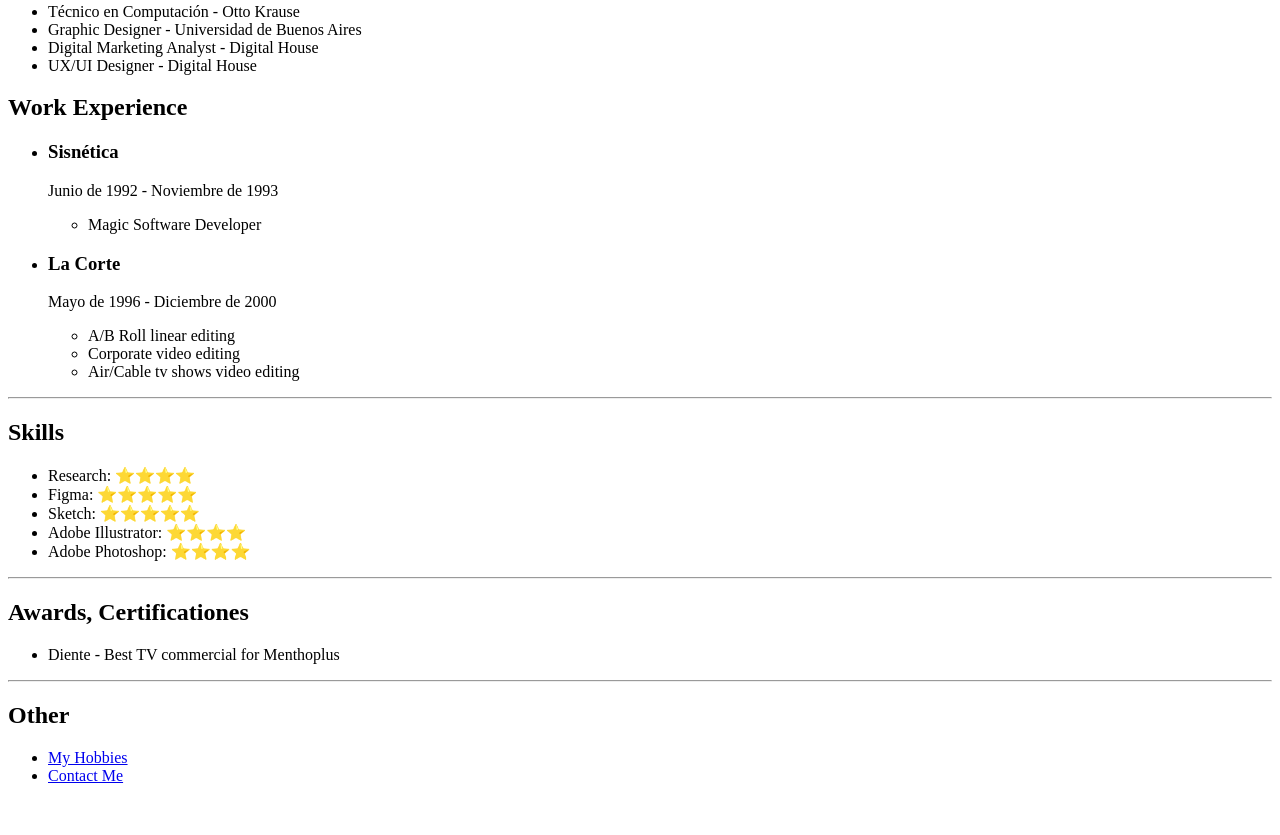
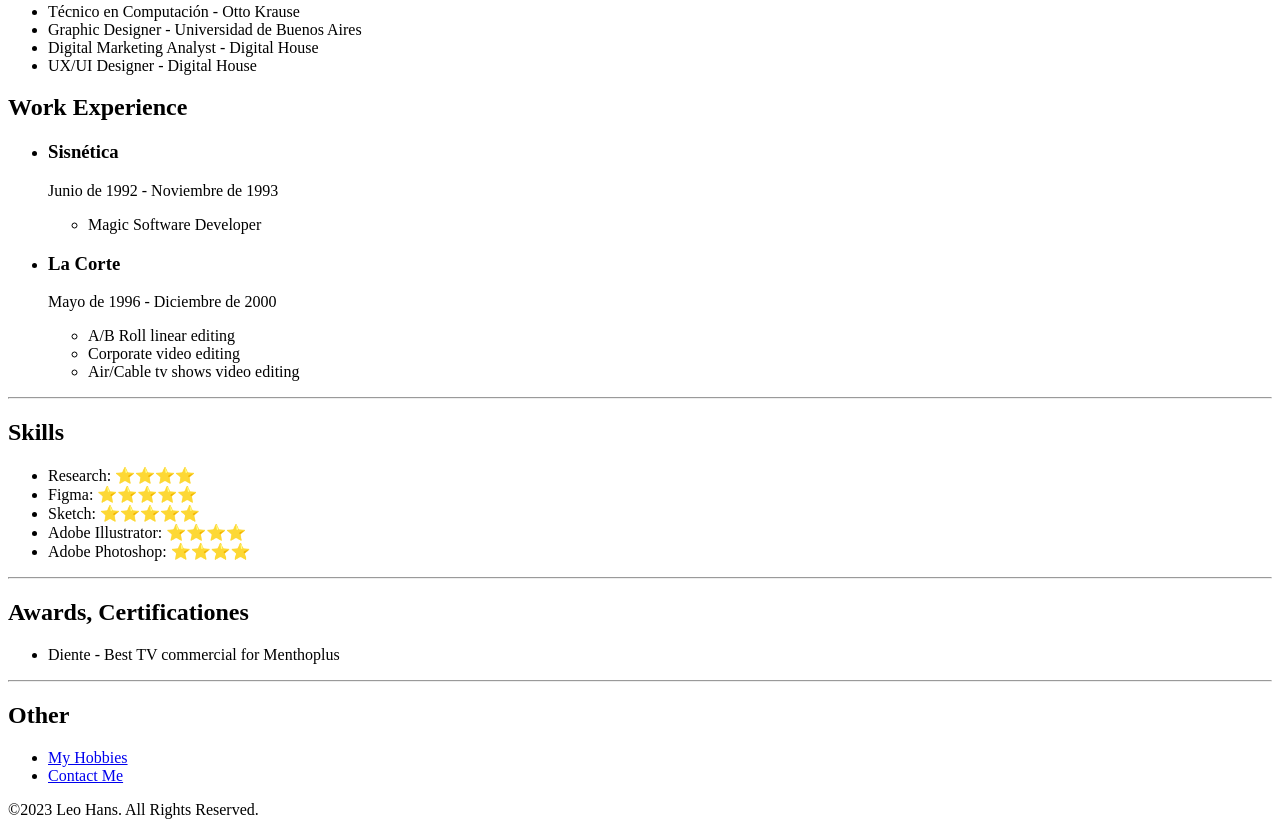
Before and after one commit to followleohans/test, a plain HTML site: page index.html in a window 1280 px wide. Shown: the part 431-1266 px from the top of the page. Before the commit the page ends 1232 px from the top, so only its background shows below. Drawn offline with Linux system fonts and the light colour scheme.

Commit message:
Add files via upload

```diff
--- a/index.html
+++ b/index.html
@@ -62,3 +62,6 @@
     <li><a href="./public/contact.html">Contact Me</a></li>
   </ul>
 </body>
+<footer>
+  <p>©2023 Leo Hans. All Rights Reserved.</p>
+</footer>
```
